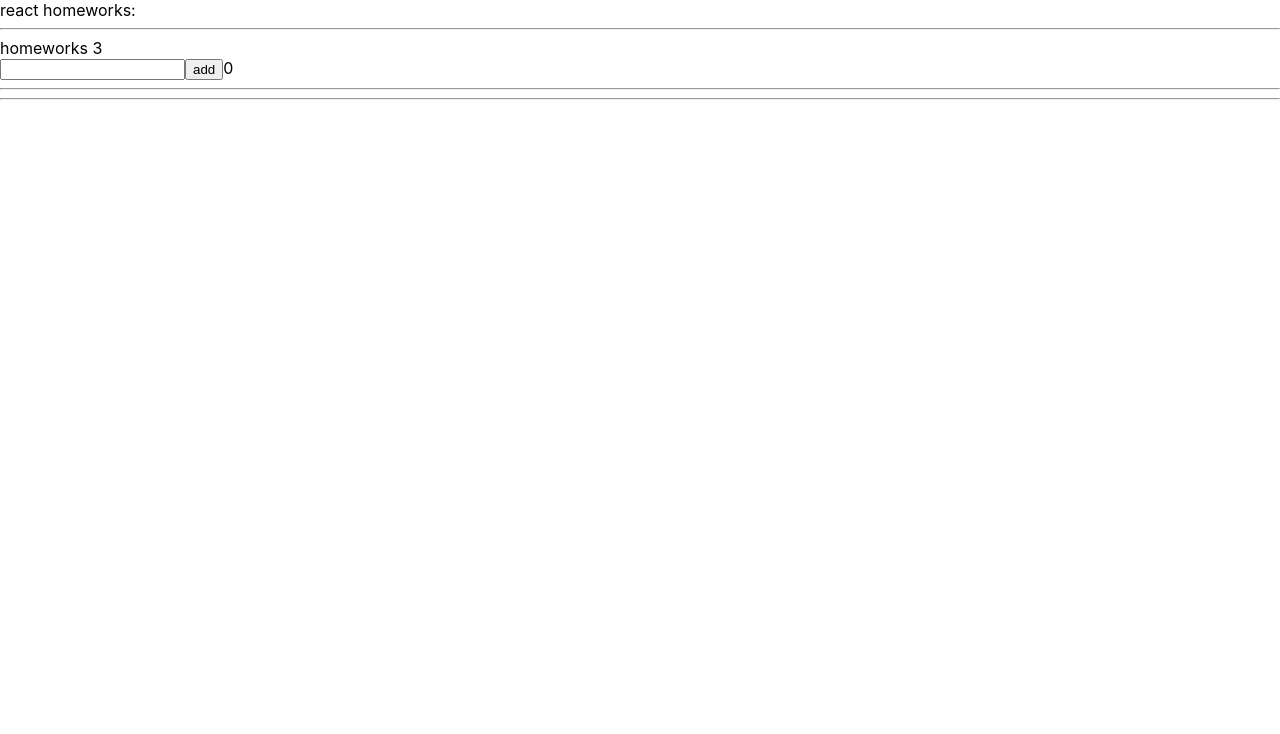
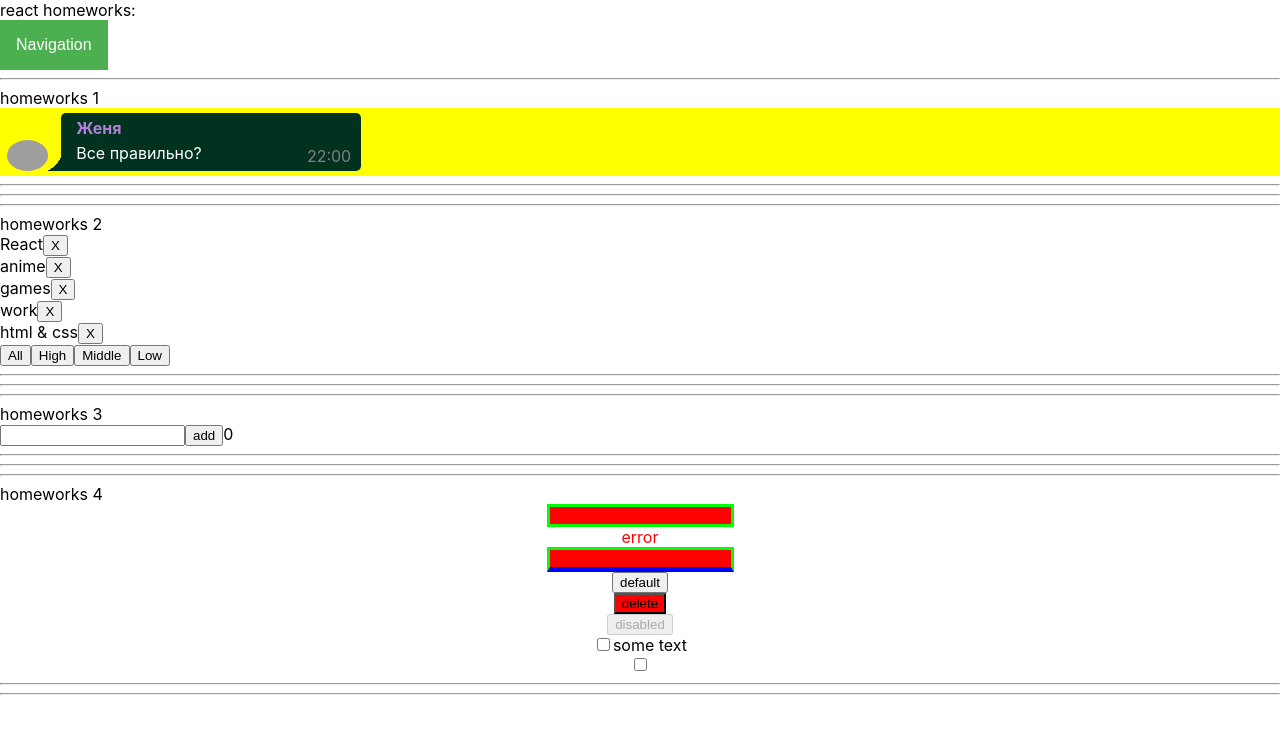
Before and after one commit to Stemmy287/homeworl-from-ignat, a React (Create React App) app: page /#/pre-junior in a window 1280 px wide. Shown: the top 734 px of the page. Built offline with nearby package versions, Linux system fonts and the light colour scheme; grey boxes are pictures that could not be loaded.

Commit message:
lesson-5

```diff
--- a/package.json
+++ b/package.json
@@ -2,7 +2,7 @@
   "name": "my-app",
   "version": "0.1.0",
   "private": true,
-  "homepage": "https://stemmy287.github.io/homework-from-Ignat/",
+  "homepage": "https://stemmy287.github.io/homeworl-from-ignat/",
   "dependencies": {
     "@testing-library/jest-dom": "^5.14.1",
     "@testing-library/react": "^13.0.0",
@@ -15,6 +15,7 @@
     "gh-pages": "^4.0.0",
     "react": "^18.2.0",
     "react-dom": "^18.2.0",
+    "react-router-dom": "^6.4.3",
     "react-scripts": "5.0.1",
     "typescript": "^4.4.2",
     "uuid": "^9.0.0",
--- a/src/p1-main/m1-ui/u1-app/App.tsx
+++ b/src/p1-main/m1-ui/u1-app/App.tsx
@@ -3,16 +3,19 @@ import s from './App.module.css'
 import HW1 from '../../../p2-homeworks/h1/HW1'
 import HW2 from '../../../p2-homeworks/h2/HW2';
 import HW3 from "../../../p2-homeworks/h3/HW3";
+import HW4 from "../../../p2-homeworks/h4/HW4";
+import HW5 from "../../../p2-homeworks/h5-rrd-v6/HW5";
+
 
 function App() {
     return (
         <div className={s.App}>
             <div>react homeworks:</div>
-            {/*<HW1/>
-            <HW2/>*/}
-            <HW3/>
+            {/*<HW1/>*/}
+            {/*<HW2/>*/}
+            {/*<HW3/>*/}
             {/*<HW4/>*/}
-            {/*<HW5/>*/}
+            <HW5/>
 
         </div>
     )
--- a/src/p2-homeworks/h4/common/c3-SuperCheckbox/SuperCheckbox.tsx
+++ b/src/p2-homeworks/h4/common/c3-SuperCheckbox/SuperCheckbox.tsx
@@ -20,7 +20,10 @@ const SuperCheckbox: React.FC<SuperCheckboxPropsType> = (
     }
 ) => {
     const onChangeCallback = (e: ChangeEvent<HTMLInputElement>) => {
-        // сделайте так чтоб работал onChange и onChangeChecked
+        if (onChange){
+            onChange(e)
+        }
+        onChangeChecked && onChangeChecked(!restProps.checked)
     }
 
     const finalInputClassName = `${s.checkbox} ${className ? className : ''}`
@@ -31,7 +34,6 @@ const SuperCheckbox: React.FC<SuperCheckboxPropsType> = (
                 type={'checkbox'}
                 onChange={onChangeCallback}
                 className={finalInputClassName}
-
                 {...restProps} // отдаём инпуту остальные пропсы если они есть (checked например там внутри)
             />
             {children && <span className={s.spanClassName}>{children}</span>}
--- a/src/p2-homeworks/h5-rrd-v6/HW5.tsx
+++ b/src/p2-homeworks/h5-rrd-v6/HW5.tsx
@@ -1,18 +1,19 @@
 import React from 'react'
 import Header from './Header'
 import Pages from './Pages'
+import {HashRouter} from "react-router-dom";
 
 function HW5() {
     return (
         <div>
             {/*в gh-pages лучше работает HashRouter*/}
-            {/*<HashRouter>*/}
+            <HashRouter>
 
             <Header/>
 
             <Pages/>
 
-            {/*</HashRouter>*/}
+            </HashRouter>
         </div>
     )
 }
--- /dev/null
+++ b/src/p2-homeworks/h5-rrd-v6/Header.module.css
@@ -0,0 +1,41 @@
+
+.dropbtn {
+    background-color: #4CAF50;
+    color: white;
+    padding: 16px;
+    font-size: 16px;
+    border: none;
+}
+
+
+.dropdown {
+    position: relative;
+    display: inline-block;
+}
+
+
+.dropdownContent {
+    display: none;
+    position: absolute;
+    background-color: #f1f1f1;
+    min-width: 160px;
+    box-shadow: 0px 8px 16px 0px rgba(0,0,0,0.2);
+    z-index: 1;
+}
+
+
+.dropdownContent a {
+    color: black;
+    padding: 12px 16px;
+    text-decoration: none;
+    display: block;
+}
+
+
+.dropdownContent a:hover {background-color: #ddd;}
+
+
+.dropdown:hover .dropdownContent {display: block;}
+
+
+.dropdown:hover .dropbtn {background-color: #3e8e41;}
--- a/src/p2-homeworks/h5-rrd-v6/Header.tsx
+++ b/src/p2-homeworks/h5-rrd-v6/Header.tsx
@@ -1,10 +1,18 @@
 import React from 'react'
+import {Navigate, NavLink} from "react-router-dom";
+import {PATH} from "./Pages";
+import s from './Header.module.css'
 
 function Header() {
     return (
-        <div>
-            // add NavLinks
 
+        <div className={s.dropdown}>
+            <button className={s.dropbtn}>Navigation</button>
+            <div className={s.dropdownContent}>
+                <NavLink to={PATH.PRE_JUNIOR}>Pre-Junior</NavLink>
+                <NavLink to={PATH.JUNIOR}>Junior</NavLink>
+                <NavLink to={PATH.JUNIOR_PLUS}>JuniorPlus</NavLink>
+            </div>
         </div>
     )
 }
--- a/src/p2-homeworks/h5-rrd-v6/Pages.tsx
+++ b/src/p2-homeworks/h5-rrd-v6/Pages.tsx
@@ -1,7 +1,13 @@
 import React from 'react'
+import {Navigate, Route, Routes} from 'react-router-dom'
+import PreJunior from "./pages/PreJunior";
+import Error404 from "./pages/Error404";
+
 
 export const PATH = {
     PRE_JUNIOR: '/pre-junior',
+    JUNIOR: '/junior',
+    JUNIOR_PLUS: '/junior-plus'
     // add paths
 }
 
@@ -9,18 +15,20 @@ function Pages() {
     return (
         <div>
             {/*Routes выбирает первый подходящий роут*/}
-            {/*<Routes>*/}
+            <Routes>
 
                 {/*в начале мы попадаем на страницу '/' и переходим сразу на страницу PRE_JUNIOR*/}
-                {/*<Route path={'/'} element={<Navigate to={PATH.PRE_JUNIOR}/>}/>*/}
+                <Route path={'/'} element={<Navigate to={PATH.PRE_JUNIOR}/>}/>
 
-                {/*<Route path={PATH.PRE_JUNIOR} element={<PreJunior/>}/>*/}
+                <Route path={PATH.PRE_JUNIOR} element={<PreJunior/>}/>
+                <Route path={PATH.JUNIOR} element={<div>junior</div>}/>
+                <Route path={PATH.JUNIOR_PLUS} element={<div>junior Plus</div>}/>
                 // add routes
 
                 {/*он отрисуется если пользователь захочет попасть на несуществующую страницу*/}
-                {/*<Route path={'/*'} element={<Error404/>}/>*/}
+                <Route path={'/*'} element={<Error404/>}/>
 
-            {/*</Routes>*/}
+            </Routes>
         </div>
     )
 }
--- /dev/null
+++ b/src/p2-homeworks/h5-rrd-v6/pages/Error404.module.css
@@ -0,0 +1,4 @@
+.error {
+    font-size: 1300%;
+    text-align: center;
+}
--- a/src/p2-homeworks/h5-rrd-v6/pages/Error404.tsx
+++ b/src/p2-homeworks/h5-rrd-v6/pages/Error404.tsx
@@ -1,11 +1,11 @@
 import React from 'react'
+import s from './Error404.module.css'
 
 function Error404() {
     return (
-        <div>
+        <div className={s.error}>
             <div>404</div>
             <div>Page not found!</div>
-            <div>—ฅ/ᐠ.̫ .ᐟ\ฅ—</div>
         </div>
     )
 }
```
Also changed, not shown: 1 other file (tests, documents, lock files or other folders).
